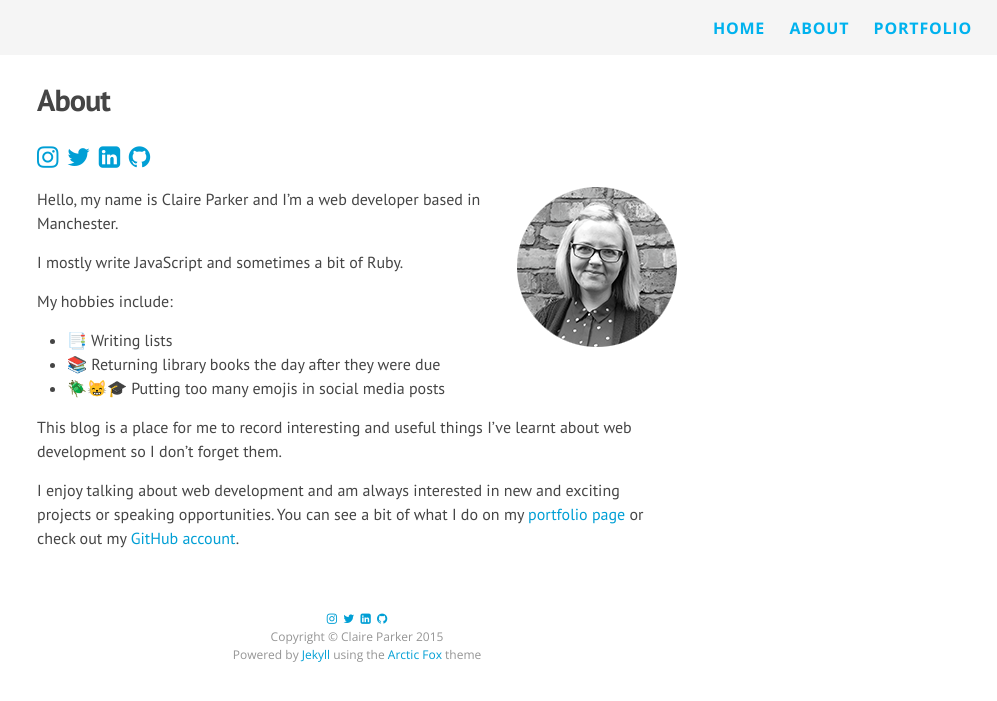
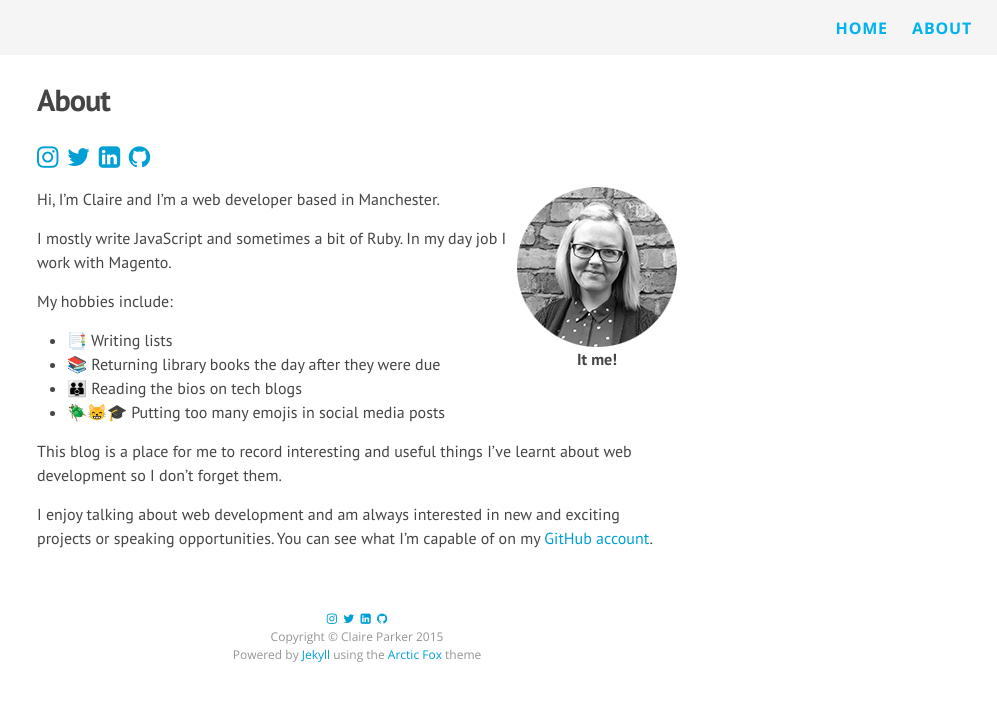
Before and after one commit to claire-codes/blog-com, a Jekyll site: the page built from about.md, in a window 1280 px wide. Shown: the top 701 px of the page, without its empty margins (283-1280 px from the left). Built offline with Jekyll 4.4.1, drawn with Linux system fonts in a browser that asks for light colours; nearby versions of some CDN libraries; emoji names are drawn with the system emoji font.

Commit message:
:older_woman: About Me re-jig

```diff
--- a/_sass/_layout.scss
+++ b/_sass/_layout.scss
@@ -164,3 +164,10 @@
 .about-icon {
     font-size: 25px;
 }
+
+.it-me {
+    margin: 0 auto;
+    text-align: center;
+    width: 50%;
+    font-weight: bold;
+}
--- a/about.md
+++ b/about.md
@@ -6,18 +6,19 @@ permalink: /about/
 
 [<i class="fa fa-instagram about-icon"></i>](https://instagram.com/flynner__ "Instagram")&nbsp;&nbsp;[<i class="fa fa-twitter about-icon"></i>](https://twitter.com/ClaireParkerPen "Twitter")&nbsp;&nbsp;[<i class="fa fa-linkedin-square about-icon"></i>](http://uk.linkedin.com/in/claireparker2 "LinkedIn")&nbsp;&nbsp;[<i class="fa fa-github about-icon"></i>](https://github.com/claireparker "GitHub")
 
-<div style="float: right"><img src="/assets/claire.png" alt="Smirking Claire" /></div>
+<div style="float: right"><img src="/assets/claire.png" alt="Smirking Claire" /><div class="it-me">It me!</div></div>
 
-Hello, my name is Claire Parker and I'm a web developer based in Manchester.
+Hi, I'm Claire and I'm a web developer based in Manchester.
 
-I mostly write JavaScript and sometimes a bit of Ruby.
+I mostly write JavaScript and sometimes a bit of Ruby. In my day job I work with Magento.
 
 My hobbies include:
 
 * :bookmark_tabs: Writing lists
 * :books: Returning library books the day after they were due
+* :family: Reading the bios on tech blogs
 * :beetle::smile_cat::mortar_board: Putting too many emojis in social media posts
 
 This blog is a place for me to record interesting and useful things I've learnt about web development so I don't forget them.
 
-I enjoy talking about web development and am always interested in new and exciting projects or speaking opportunities. You can see a bit of what I do on my [portfolio page](http://www.claireparker-pen.com/portfolio/ "my portfolio") or check out my [GitHub account](https://github.com/claireparker "GitHub").
+I enjoy talking about web development and am always interested in new and exciting projects or speaking opportunities. You can see what I'm capable of on my [GitHub account](https://github.com/claireparker "GitHub").
```
Also changed, not shown: portfolio.md (deleted, +0 -32 lines), 1 other file.
